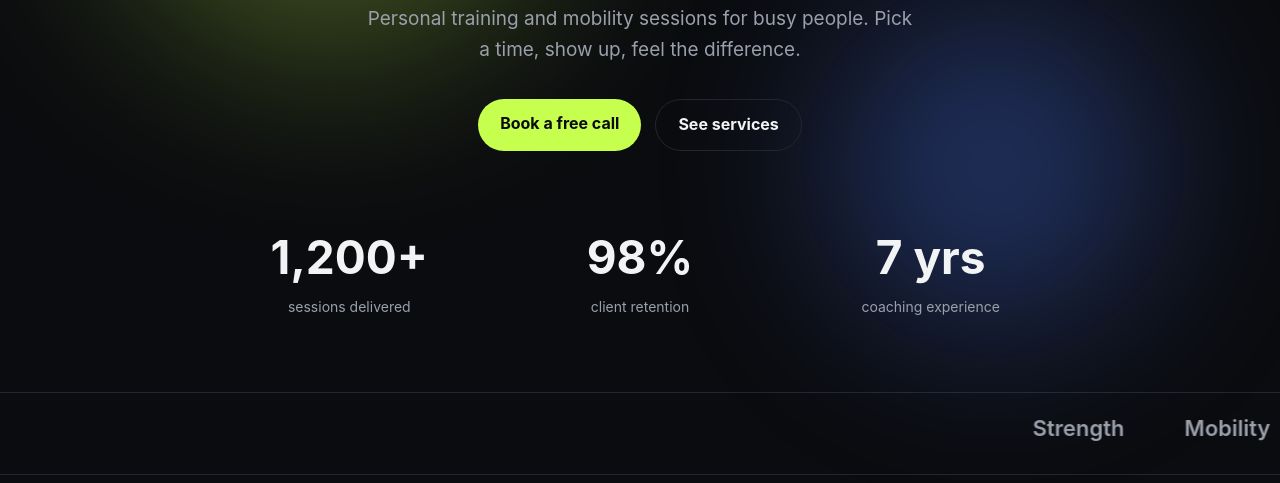
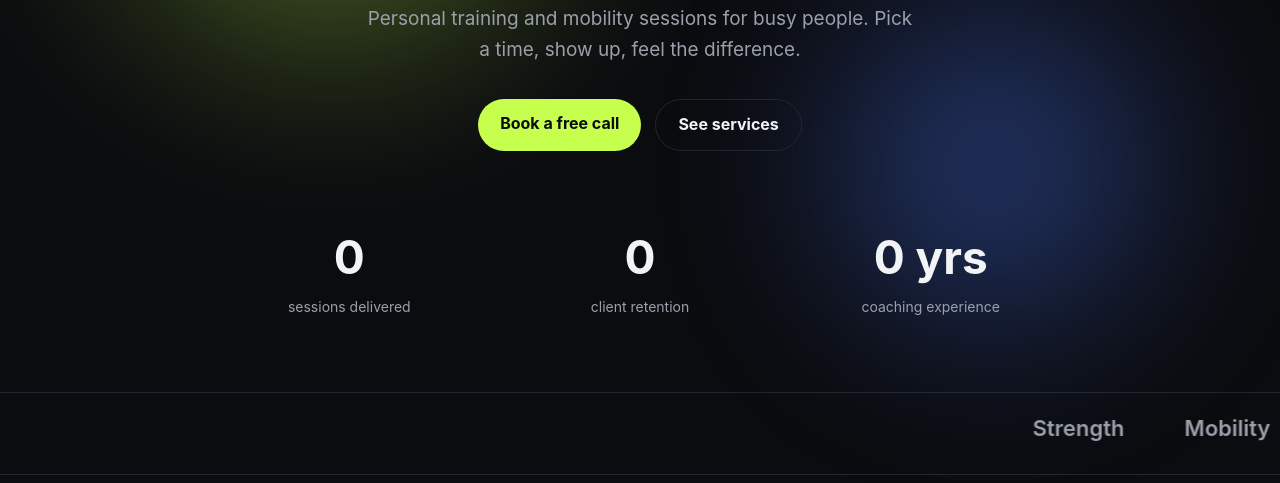
Before and after one commit to AliAsger007/Stride_proj, a Flask app: page / in a window 1280 px wide. Shown: the part 408-891 px from the top of the page. Run offline with Flask 3, Linux system fonts and the light colour scheme; data comes from the database, SQL or seed files in the repository; data that the repository does not hold is empty.

Commit message:
Update index.html

```diff
--- a/templates/index.html
+++ b/templates/index.html
@@ -10,8 +10,8 @@
 <h1>Coaching that <span>moves</span><br>with your life.</h1>
 <p class=sub>Personal training and mobility sessions for busy people. Pick a time, show up, feel the difference.</p>
 <div class=cta><a class=btn href="#book">Book a free call</a><a class="btn ghost" href="#services">See services</a></div>
-<div class=stats><div><b data-n=1200 data-s="+">0</b><span>sessions delivered</span></div>
-<div><b data-n=98 data-s="%">0</b><span>client retention</span></div><div><b data-n=7 data-s=" yrs">0</b><span>coaching experience</span></div></div>
+<div class=stats><div><b data-n=0 data-s="">0</b><span>sessions delivered</span></div>
+<div><b data-n=0 data-s="">0</b><span>client retention</span></div><div><b data-n=0 data-s=" yrs">0</b><span>coaching experience</span></div></div>
 </div></header>
 
 <div class=marq><marquee><div><span>Strength</span><span>Mobility</span><span>Posture</span><span>Recovery</span><span>Endurance</span><span>Confidence</span>
```
